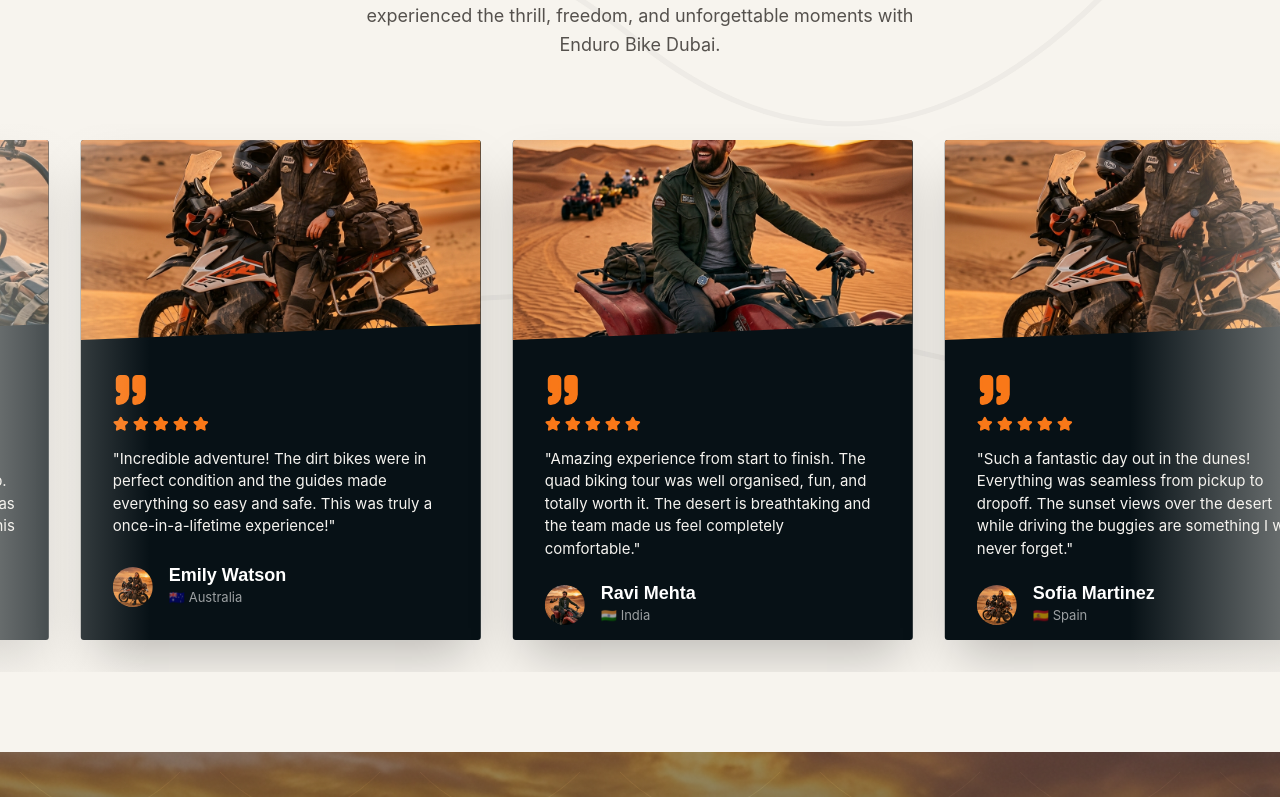
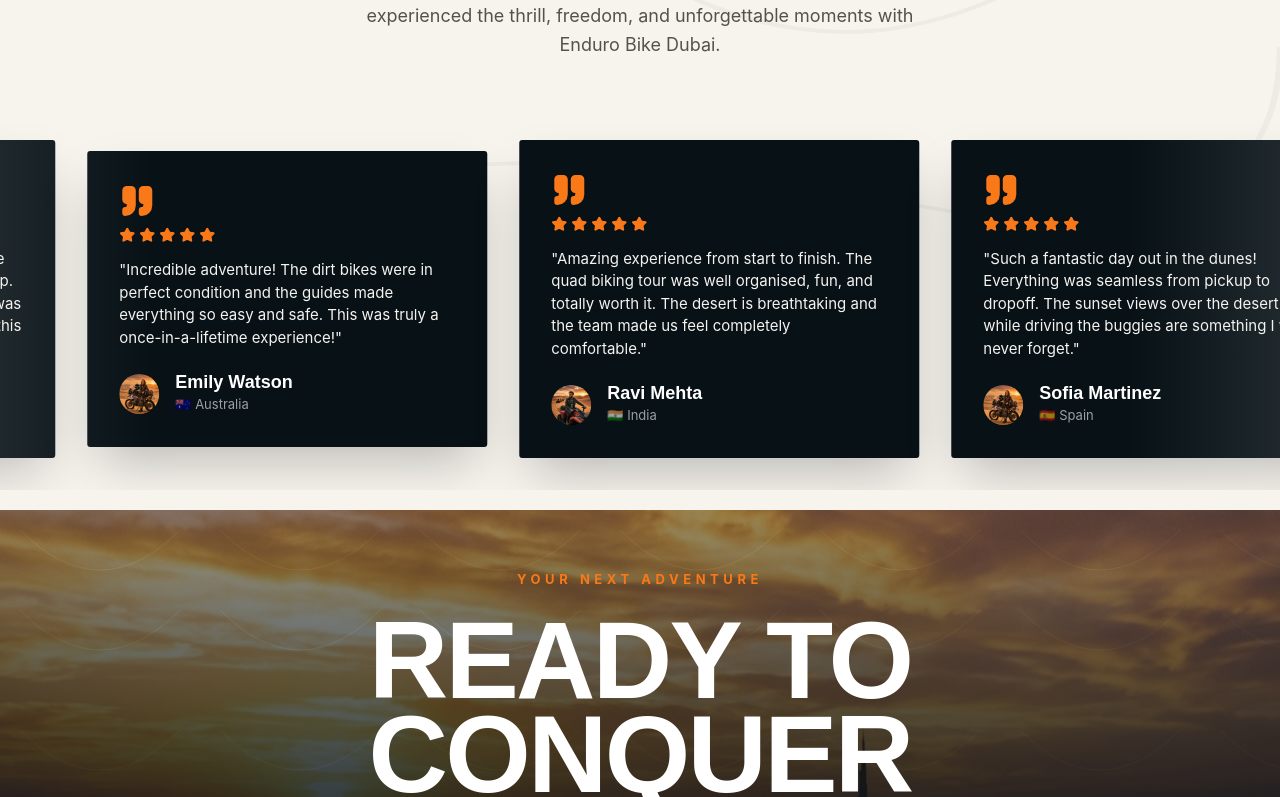
Before and after one commit to rameezwangde/Dirt-Bike, a React app: page / in a window 1280 px wide. Shown: the part 3963-4760 px from the top of the page. Built offline with nearby package versions, Linux system fonts and the light colour scheme; the HTML template or start-up script is replaced by a standard one.

Commit message:
feat: add TestimonialCard and TestimonialsSection components with infinite marquee slider

```diff
--- a/src/components/TestimonialCard.jsx
+++ b/src/components/TestimonialCard.jsx
@@ -5,25 +5,11 @@ import { Star, Quote } from 'lucide-react';
 const TestimonialCard = ({ testimonial }) => {
   return (
     <div
-      className="flex flex-col shadow-2xl overflow-hidden bg-[#071116] text-[#F5F3EF] w-[320px] md:w-[400px] h-[450px] md:h-[500px] shrink-0 mx-4"
+      className="flex flex-col shadow-2xl overflow-hidden bg-[#071116] text-[#F5F3EF] w-[320px] md:w-[400px] h-auto shrink-0 mx-4"
       style={{
         borderRadius: '3px',
       }}
     >
-      {/* Top Image */}
-      <div
-        className="relative w-full h-[200px] overflow-hidden shrink-0"
-        style={{
-          clipPath: 'polygon(0 0, 100% 0, 100% 92%, 0 100%)'
-        }}
-      >
-        <img
-          src={testimonial.image}
-          alt={testimonial.name}
-          className="w-full h-full object-cover"
-        />
-      </div>
-
       <div className="flex flex-col flex-1 p-6 md:p-8">
 
         {/* Quote Mark & Stars */}
--- a/src/components/TestimonialsSection.jsx
+++ b/src/components/TestimonialsSection.jsx
@@ -60,7 +60,7 @@ const marqueeData = [...testimonialsData, ...testimonialsData];
 
 const TestimonialsSection = () => {
   return (
-    <section className="relative w-full overflow-hidden bg-cream pt-[20px] md:pt-[40px] pb-[40px] md:pb-[80px]">
+    <section className="relative w-full overflow-hidden bg-cream pt-[20px] md:pt-[40px] pb-[10px] md:pb-[20px]">
 
       {/* Subtle Background Elements */}
       <div className="absolute inset-0 z-0 pointer-events-none mix-blend-multiply opacity-[0.04]">
@@ -102,8 +102,8 @@ const TestimonialsSection = () => {
         <div className="w-full overflow-hidden flex relative z-30 group pb-8 pt-4">
 
           {/* Gradient Edges for fade effect */}
-          <div className="absolute left-0 top-0 bottom-0 w-[40px] md:w-[150px] bg-gradient-to-r from-cream to-transparent z-40 pointer-events-none opacity-40" />
-          <div className="absolute right-0 top-0 bottom-0 w-[40px] md:w-[150px] bg-gradient-to-l from-cream to-transparent z-40 pointer-events-none opacity-40" />
+          <div className="absolute left-0 top-0 bottom-0 w-[40px] md:w-[150px] bg-gradient-to-r from-cream to-transparent z-40 pointer-events-none opacity-10" />
+          <div className="absolute right-0 top-0 bottom-0 w-[40px] md:w-[150px] bg-gradient-to-l from-cream to-transparent z-40 pointer-events-none opacity-10" />
 
           <motion.div
             className="flex items-center"
```
